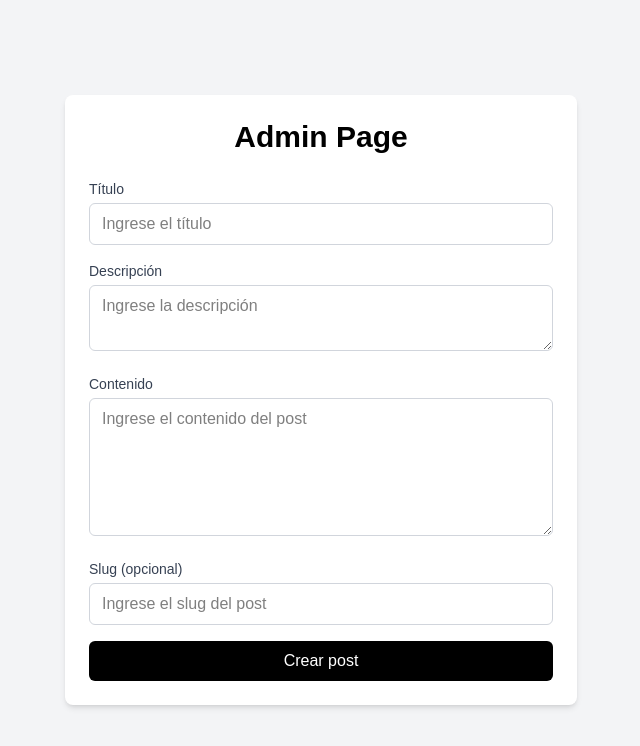
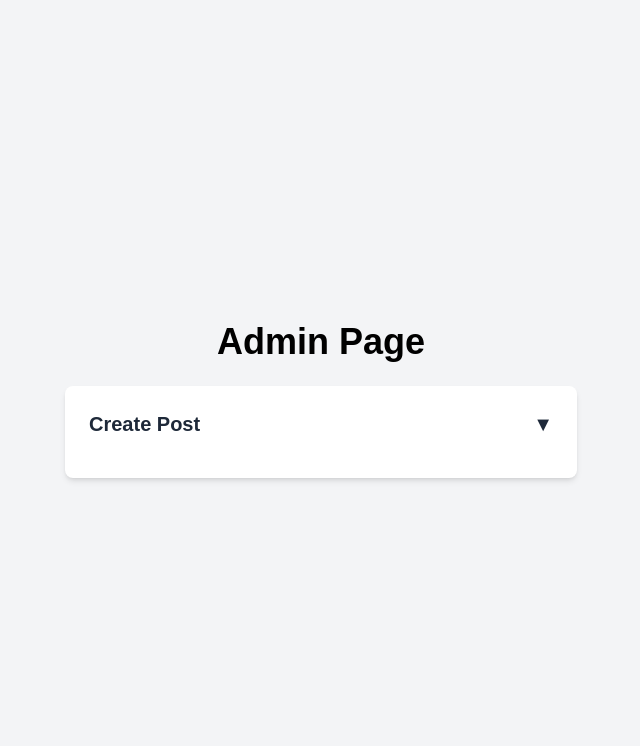
Before and after one commit to FacZap/NextJS-Vercel-Test, a Next.js app: page /admin in a window 1280 px wide. Shown: the top 746 px of the page, without its empty margins (319-959 px from the left). Built offline with nearby package versions, Linux system fonts and the light colour scheme.

Commit message:
Make admin page create form collapsible

```diff
--- a/app/admin/page.tsx
+++ b/app/admin/page.tsx
@@ -2,12 +2,14 @@
 import { useState } from "react";
 
 export default function AdminPage() {
-  let [formData, setFormData] = useState({
+  const [formData, setFormData] = useState({
     title: "",
     description: "",
     content: "",
     slug: "",
   });
+
+  const [isOpen, setIsOpen] = useState(false);
 
   async function createBlogPost() {
     const baseUrl = process.env.NEXT_PUBLIC_API_URL
@@ -19,12 +21,7 @@ export default function AdminPage() {
       headers: {
         "Content-Type": "application/json",
       },
-      body: JSON.stringify({
-        title: formData.title,
-        description: formData.description,
-        content: formData.content,
-        slug: formData.slug,
-      }),
+      body: JSON.stringify(formData),
     });
 
     const data = await response.json();
@@ -36,12 +33,27 @@ export default function AdminPage() {
   }
 
   return (
-    <div className="min-h-screen bg-gray-100 flex items-center justify-center">
-      <div className="w-full max-w-lg bg-white rounded-lg shadow-md p-6">
-        <h1 className="text-3xl font-bold text-black mb-6 text-center">
+    <div className="min-h-screen bg-gray-100 flex flex-col items-center justify-center">
+      {/* Header */}
+      <div className="mb-6">
+        <h1 className="text-4xl font-bold text-black text-center">
           Admin Page
         </h1>
+      </div>
 
+      {/* Panel */}
+      <div className="w-full max-w-lg bg-white rounded-lg shadow-md p-6">
+        {/* Dropdown button */}
+        <button
+          onClick={() => setIsOpen(!isOpen)}
+          className="w-full flex justify-between items-center text-xl font-semibold text-gray-800 mb-4"
+        >
+          <span>Create Post</span>
+          <span>{isOpen ? "▲" : "▼"}</span>
+        </button>
+
+        {/* Form collapsable */}
+        {isOpen && (
           <form
             className="space-y-4"
             onSubmit={(e) => {
@@ -56,12 +68,11 @@ export default function AdminPage() {
               </label>
               <input
                 type="text"
-              placeholder="Ingrese el título"
                 value={formData.title}
                 onChange={(e) =>
                   setFormData({ ...formData, title: e.target.value })
                 }
-              className="w-full border border-gray-300 rounded-md px-3 py-2 focus:outline-none focus:ring-2 focus:ring-black text-black"
+                className="w-full border border-gray-300 rounded-md px-3 py-2"
               />
             </div>
 
@@ -72,12 +83,11 @@ export default function AdminPage() {
               </label>
               <textarea
                 rows={2}
-              placeholder="Ingrese la descripción"
                 value={formData.description}
                 onChange={(e) =>
                   setFormData({ ...formData, description: e.target.value })
                 }
-              className="w-full border border-gray-300 rounded-md px-3 py-2 focus:outline-none focus:ring-2 focus:ring-black text-black"
+                className="w-full border border-gray-300 rounded-md px-3 py-2"
               />
             </div>
 
@@ -88,12 +98,11 @@ export default function AdminPage() {
               </label>
               <textarea
                 rows={5}
-              placeholder="Ingrese el contenido del post"
                 value={formData.content}
                 onChange={(e) =>
                   setFormData({ ...formData, content: e.target.value })
                 }
-              className="w-full border border-gray-300 rounded-md px-3 py-2 focus:outline-none focus:ring-2 focus:ring-black text-black"
+                className="w-full border border-gray-300 rounded-md px-3 py-2"
               />
             </div>
 
@@ -104,16 +113,14 @@ export default function AdminPage() {
               </label>
               <input
                 type="text"
-              placeholder="Ingrese el slug del post"
                 value={formData.slug}
                 onChange={(e) =>
                   setFormData({ ...formData, slug: e.target.value })
                 }
-              className="w-full border border-gray-300 rounded-md px-3 py-2 focus:outline-none focus:ring-2 focus:ring-black text-black"
+                className="w-full border border-gray-300 rounded-md px-3 py-2"
               />
             </div>
 
-          {/* Botón */}
             <button
               type="submit"
               className="w-full bg-black text-white py-2 rounded-md hover:bg-gray-900"
@@ -121,6 +128,7 @@ export default function AdminPage() {
               Crear post
             </button>
           </form>
+        )}
       </div>
     </div>
   );
```
Lines whose indentation alone changed are shown as unchanged.
